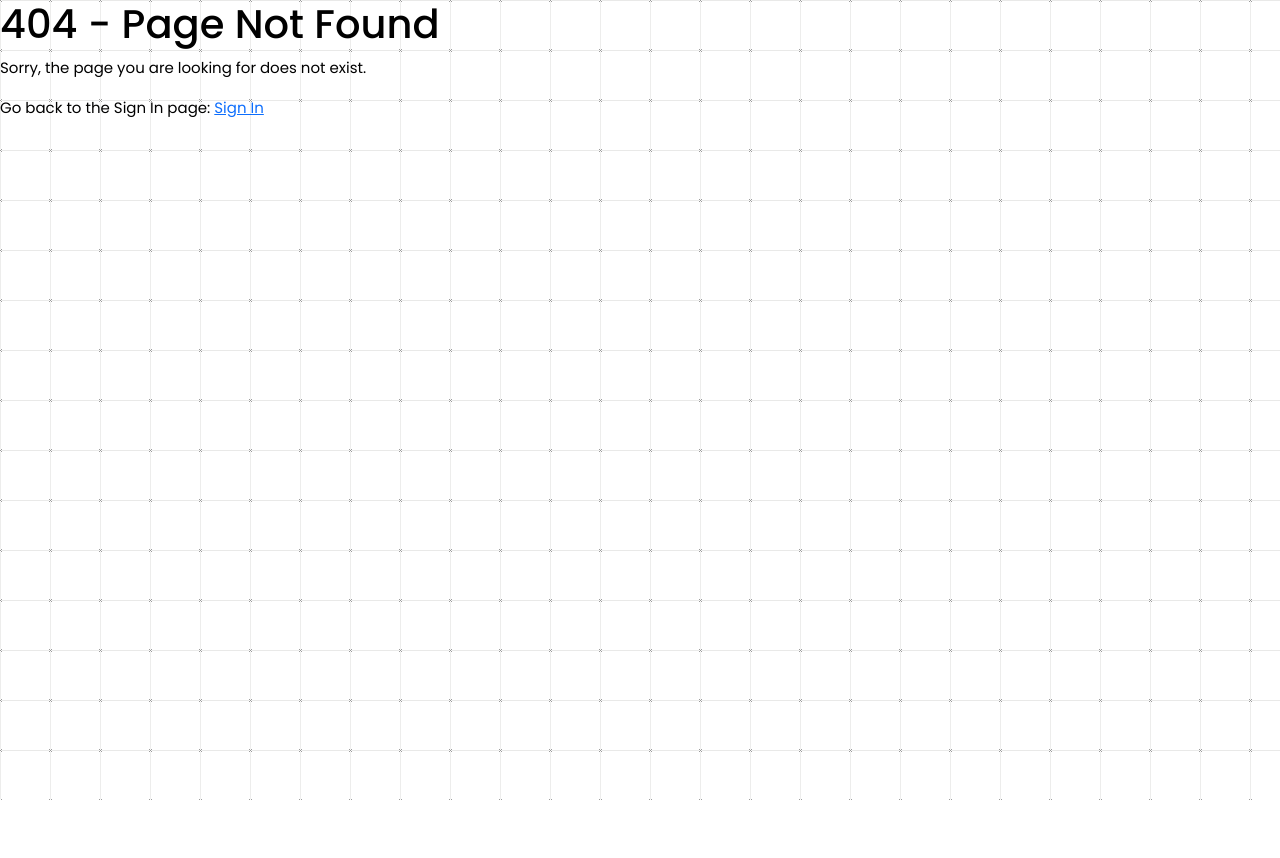
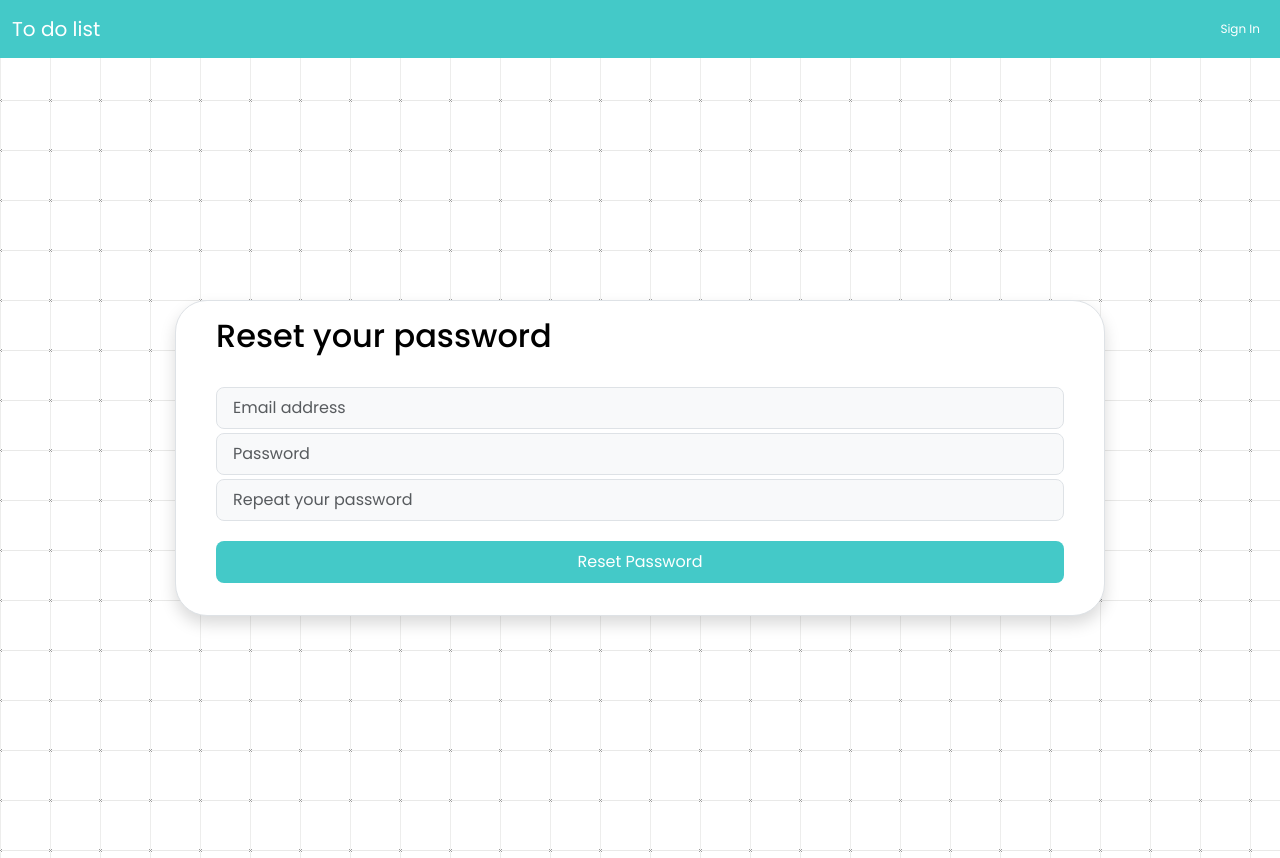
Before and after one commit to lauramussopd/vue-todo-list, a Vue app: page /reset in a window 1280 px wide. Before the commit this address had no page. Before the commit the page ends 800 px from the top, so only its background shows below. Built offline with nearby package versions, Linux system fonts and the light colour scheme.

Commit message:
add toast

```diff
--- a/src/assets/elements.css
+++ b/src/assets/elements.css
@@ -83,3 +83,14 @@ nav {
   flex-wrap: wrap;
   margin: 0;
 }
+
+.toast {
+  position: fixed;
+  bottom: 20px;
+  background-color: rgba(252, 252, 212, 0.5);
+  ;
+  border: none;
+  z-index: 999;
+  right: 20px;
+  width: auto;
+}
--- a/src/components/taskDetails.vue
+++ b/src/components/taskDetails.vue
@@ -18,6 +18,7 @@ const _isEditing = ref(false)
 
 const deleteTask = (taskId) => {
   taskStore.deleteTask(taskId);
+  const showToast = ref(false);
 };
 
 const _changeTitle = () => {
--- a/src/components/taskForm.vue
+++ b/src/components/taskForm.vue
@@ -1,41 +1,43 @@
-
-
 <script setup>
 import { ref } from 'vue';
 import { useTaskStore } from '../stores/taskStore';
-import Swal from 'sweetalert2';
+
+import 'bootstrap/dist/css/bootstrap.min.css';
+import 'bootstrap';
 
 const taskStore = useTaskStore();
 const newTask = ref('');
-// const handleSubmit = () => {
-//     if (newTask.value.length > 0) {
-//         taskStore.addTask({
-//             title: newTask.value,
-//         });
-//         newTask.value = '';
-//     }
-// };
+const showToast = ref(false);
 
 const handleSubmit = () => {
+    try {
         if (newTask.value.length > 0) {
             taskStore.addTask({
                 title: newTask.value,
-        }).then(() => {
-            Swal.fire('Task Added!', 'Your task has been successfully added.', 'success');
+            });
             newTask.value = '';
-        }).catch(error => {
-            Swal.fire('Error!', 'There was an error adding the task.', 'error');
-            console.error('Error adding task:', error);
-        });
+            showToast.value = true;
+
+            setTimeout(() => showToast.value = false, 2000)
+        }
+    } catch (error) {
+        console.error('Error showing toast:', error);
     }
 };
+
 </script>
 
 <template>
     <form>
-        <input class="need-to" type="text" placeholder="I need to.."
-        v-model="newTask" id="">
+        <input class="need-to" type="text" placeholder="I need to.." v-model="newTask" id="">
         <button @click.prevent.stop="handleSubmit">Add</button>
+        <div class="toast align-items-center show" role="alert" v-show="showToast">
+            <div class="d-flex">
+                <div class="toast-body">
+                    Task added successfully!
+                </div>
+            </div>
+        </div>
     </form>
 </template>
 
@@ -47,8 +49,9 @@ form {
     display: grid;
     gap: 10px;
 }
+
 form button {
-    background:  #44c9c8;
+    background: #44c9c8;
     border: 0;
     padding: 10px;
     border-radius: 6px;
@@ -56,6 +59,7 @@ form button {
     cursor: pointer;
     margin: 0;
 }
+
 form input {
     border: 0;
     padding: 10px;
@@ -63,7 +67,7 @@ form input {
     font-size: 1em;
 }
 
-.need-to{
+.need-to {
     background-color: var(--light-color);
 }
 
--- a/src/router/index.js
+++ b/src/router/index.js
@@ -30,6 +30,11 @@ const router = createRouter({
       path: '/signup',
       name: 'signup',
       component: () => import('@/views/SignUpView.vue')
+    },
+    {
+      path: '/reset',
+      name: 'reset',
+      component: () => import('@/views/ResetPassView.vue')
     },
     {
       path: '/:pathMatch(.*)*',
--- a/src/stores/userStore.js
+++ b/src/stores/userStore.js
@@ -39,6 +39,21 @@ export const useUserStore = defineStore("user", () => {
     }
   }
 
+  async function resetPassword(email, newPassword) {
+    try {
+
+      user.value = await resetUserPassword(email, newPassword);
+    } catch (error) {
+      console.log(error);
+      throw new Error("Failed to reset password");
+    }
+  }
+
+
+  async function signIn(email, password) {
+    user.value = await logIn(email, password);
+  }
+
   return {
     // State
     user,
@@ -49,5 +64,6 @@ export const useUserStore = defineStore("user", () => {
     signIn,
     logout,
     isAuthenticated,
+    resetPassword,
   };
 });
--- /dev/null
+++ b/src/views/ResetPassView.vue
@@ -0,0 +1,101 @@
+<script setup>
+import { ref } from 'vue';
+import { useRouter } from 'vue-router';
+import { useUserStore } from '@/stores/userStore'
+
+
+import navbarVue from '@/components/navbarVue.vue';
+
+
+</script>
+
+<template>
+  <navbarVue />
+  <!----------------------- Main Container -------------------------->
+
+  <div class="container d-flex justify-content-center align-items-center min-vh-100">
+
+    <!----------------------- Login Container -------------------------->
+
+    <div class="row border rounded-5 p-3 bg-white shadow box-area">
+
+      <form class="col-md-12" @submit.prevent="createAccount">
+        <div class="row align-items-center">
+          <div class="header-text mb-4">
+            <h2>Reset your password</h2>
+          </div>
+          <div class="input-group mb-1">
+            <input type="email" v-model="email" class="form-control form-control-lg bg-light fs-6"
+              placeholder="Email address" required />
+          </div>
+          <div class="input-group mb-1">
+            <input type="password" v-model="password" class="form-control form-control-lg bg-light fs-6"
+              placeholder="Password" required>
+          </div>
+          <div class="input-group mb-1">
+            <input type="password" v-model="password" class="form-control form-control-lg bg-light fs-6"
+              placeholder="Repeat your password" required>
+          </div>
+          <div class="input-group mb-3">
+            <div v-if="errorMessage" class="alert alert-danger mt-3">{{ errorMessage }}</div>
+          </div>
+          <div class="input-group mb-3">
+            <button type="submit" class="btn btn-lg w-100 fs-6" :disabled="buttonOff">Reset Password</button>
+          </div>
+
+        </div>
+      </form>
+    </div>
+  </div>
+</template>
+
+<style scoped>
+.buttonContainer {
+  display: grid;
+}
+
+.box-area {
+  width: 930px;
+}
+
+.right-box {
+  padding: 40px 30px 40px 40px;
+}
+
+::placeholder {
+  font-size: 16px;
+}
+
+.rounded-4 {
+  border-radius: 20px;
+}
+
+.rounded-5 {
+  border-radius: 30px;
+}
+
+.right-box .alert {
+  /* position: absolute; */
+  top: -64px;
+  height: 44px;
+  text-align: center;
+  padding: 10px 12px;
+  /* width: calc(100% - 24px); */
+}
+
+/*------------ For small screens------------*/
+@media only screen and (max-width: 768px) {
+  .box-area {
+    margin: 0 10px;
+  }
+
+  .left-box {
+    height: 100px;
+    overflow: hidden;
+  }
+
+  .right-box {
+    padding: 20px;
+  }
+}
+</style>
--- a/src/views/SignInView.vue
+++ b/src/views/SignInView.vue
@@ -120,8 +120,6 @@ watch(() => password.value, () => {
 
             </div>
           </div>
-          <div class="input-group mb-5 d-flex justify-content-between">
-          </div>
           <div class="input-group mb-3">
 
             <button :class="`btn btn-lg w-100 fs-6 ${successLogIn ? 'success' : ''}`" :disabled="errorMessage !== ''"
@@ -129,6 +127,8 @@ watch(() => password.value, () => {
           </div>
           <div class="row">
             <small>Don't have account? <router-link to="/signup" class="a-signup">Sign Up</router-link>
+              </small>
+              <small>Losing memory? <router-link to="/reset" class="a-signup">Reset your password</router-link>
               </small>
 
 
@@ -175,12 +175,12 @@ button.success {
 }
 
 .right-box .alert {
-  position: absolute;
+  /* position: absolute; */
     top: 39px;
     height: 44px;
     text-align: center;
     padding: 10px 12px;
-    width: calc(100% - 24px);
+    width: 100%;
 }
 
 /*------------ Custom Placeholder ------------*/
--- a/src/views/TasksView.vue
+++ b/src/views/TasksView.vue
@@ -17,18 +17,16 @@ const setFilter = (selectedFilter) => {
 	console.log(tasksFiltered.value)
 };
 
-const addTask = async (task) => {
-    await taskStore.addTask(task);
-    Swal.fire('Task Added!', 'Your task has been successfully added.', 'success');
-};
+// const addTask = async (task) => {
+// 	await taskStore.addTask(task);
+// 	Swal.fire('Task Added!', 'Your task has been successfully added.', 'success');
+// };
 
 </script>
 
 <template>
-
 	<navbarVue />
 	<div class="row align-items-center">
-
 		<nav class="filter mb-4">
 			<button @click="setFilter(TASKS_FILTER_METHODS.ALL)">All tasks</button>
 			<button @click="setFilter(TASKS_FILTER_METHODS.FAVS)">Favourites</button>
@@ -42,7 +40,7 @@ const addTask = async (task) => {
 		<div class="input-group mb-5 d-flex justify-content-between">
 		</div>
 		<div class="input-group mb-3">
-			 <div class="task-list-tasks" v-if="tasksFiltered.length">
+			<div class="task-list-tasks" v-if="tasksFiltered.length">
 				<p>You have {{ tasksFiltered.length }} tasks left to do</p>
 				<div v-for="task in tasksFiltered">
 					<taskDetails :task="task" />
@@ -91,9 +89,8 @@ button {
 }
 
 button:hover {
-  color: #fff;
-  background-color: var(--dark-color);
-  border-color: var(--bs-btn-hover-border-color);
+	color: #fff;
+	background-color: var(--dark-color);
+	border-color: var(--bs-btn-hover-border-color);
 }
-
 </style>
--- a/src/views/notFoundView.vue
+++ b/src/views/notFoundView.vue
@@ -6,7 +6,8 @@ import { ref } from 'vue';
     <div>
         <h1>404 - Page Not Found</h1>
         <p>Sorry, the page you are looking for does not exist.</p>
-        <p>Go back to the Sign In page: <a href="/signin" class="a-signup" @click="createAccount">Sign In</a></p>
+
+        <p>Go back to the Sign In page: <router-link to="/signup" class="a-signup">Sign In</router-link></p>
         <!-- You can add more content or links here -->
     </div>
 </template>
```
Also changed, not shown: src/views/HomeView.vue (+2 -7 lines). Lines whose indentation alone changed are shown as unchanged.
